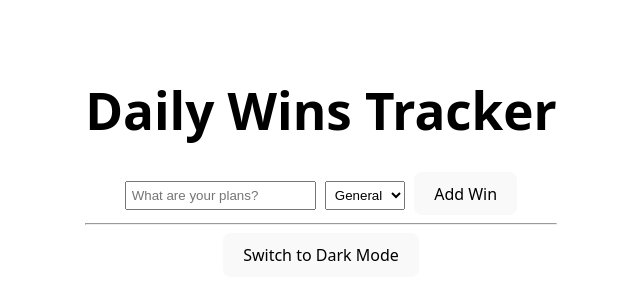
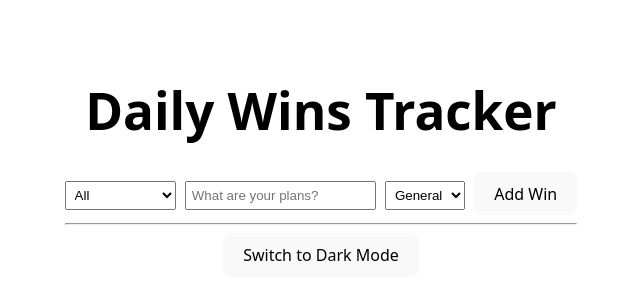
Before and after one commit to danielparfene9/lasb6, a Svelte app: page / in a window 1280 px wide. Shown: the part 238-538 px from the top of the page, without its empty margins (319-959 px from the left). Built offline with nearby package versions, Linux system fonts and the light colour scheme.

Commit message:
add filtering

```diff
--- a/src/App.svelte
+++ b/src/App.svelte
@@ -3,6 +3,7 @@
   import { theme } from './lib/stores/theme.js';
   let newTitle = '';
   let newTag = 'general';
+  let filterTag = 'all';
 
   function addWin() {
     if (!newTitle.trim()) return;
@@ -32,10 +33,28 @@
   function toggleTheme() {
     theme.update((t) => (t === 'light' ? 'dark' : 'light'));
   }
+
+  $: filteredWins = $wins.filter(win => {
+    if (filterTag === 'all') return true;
+    if (filterTag === 'today') {
+      const today = new Date().toISOString().split('T')[0];
+      return win.date === today;
+    }
+    return win.tag === filterTag;
+  });
 </script>
 
 <main>
   <h1>Daily Wins Tracker</h1>
+
+  <select bind:value={filterTag}>
+    <option value="all">All</option>
+    <option value="today">Today's Wins</option>
+    <option value="general">General</option>
+    <option value="health">Health</option>
+    <option value="study">Study</option>
+    <option value="social">Social</option>
+  </select>
 
   <input bind:value={newTitle} placeholder="What are your plans?" />
   <select bind:value={newTag}>
@@ -49,7 +68,7 @@
 
   <hr />
 
-  {#each $wins as win}
+  {#each filteredWins as win}
     <div class="win-card">
       <strong>{win.title}</strong> ({win.tag})
       <button on:click={() => toggleLike(win.id)}>
```
